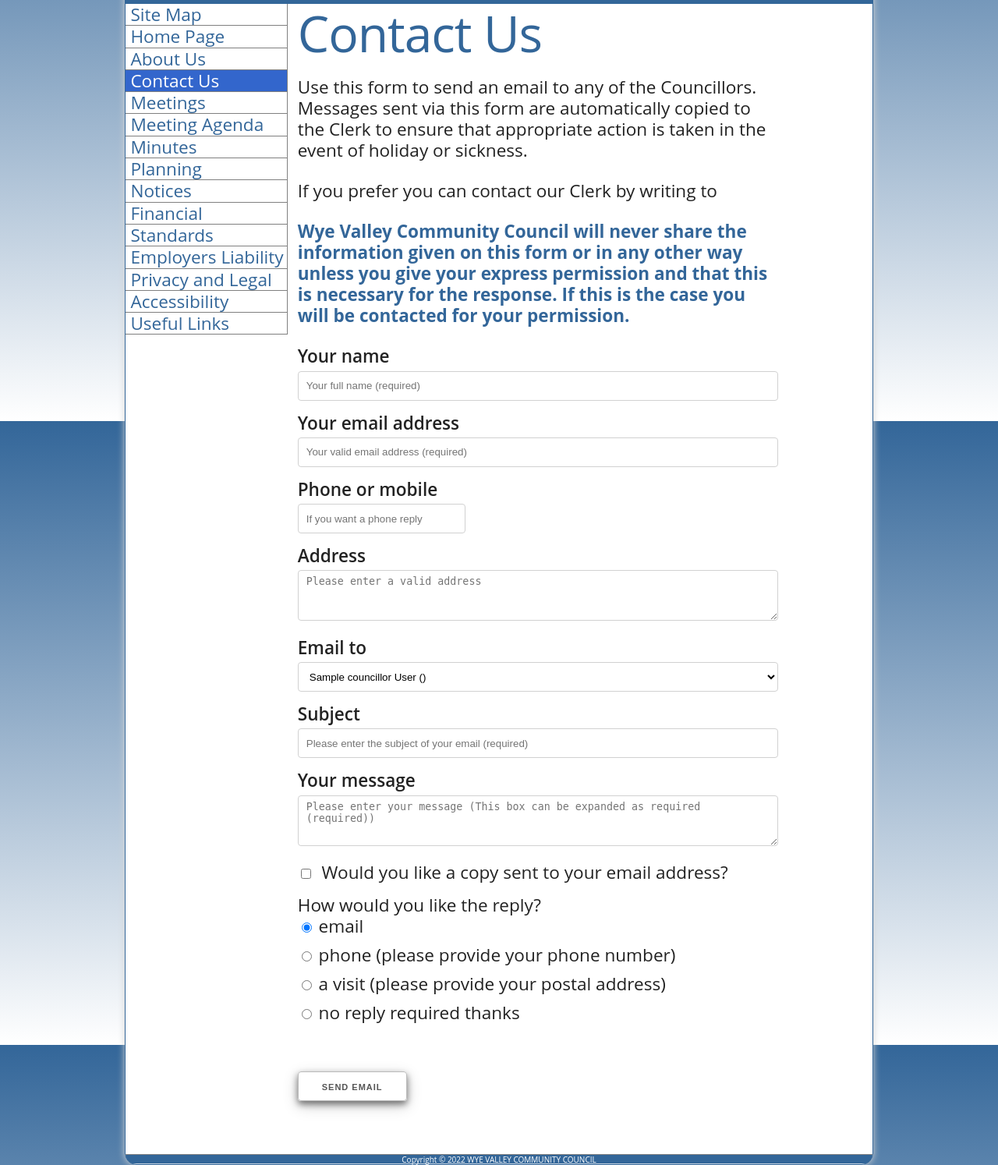
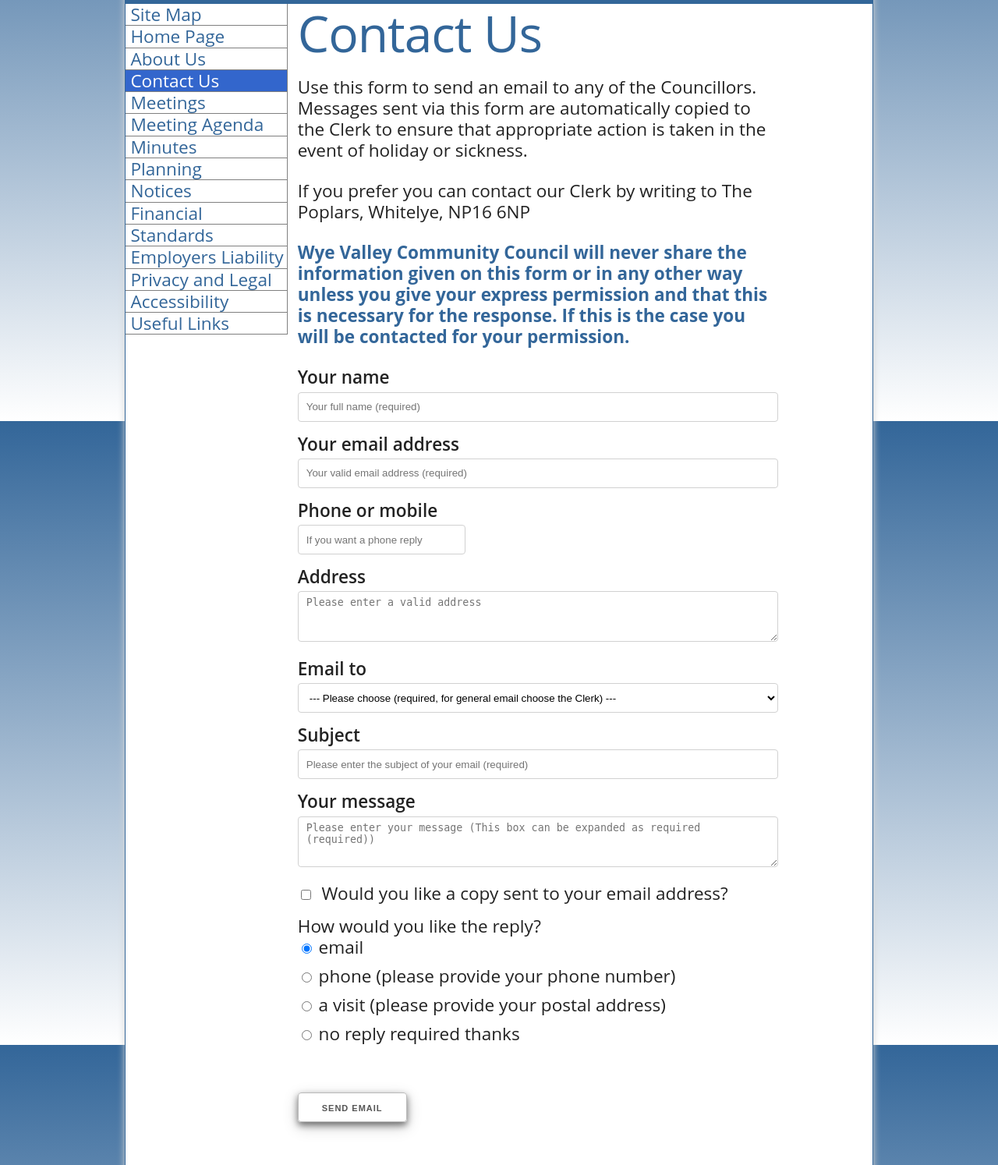
Before and after one commit to gitforsteve/wyevalleycc, a PHP site: page /contact.php in a window 1280 px wide. Shown: the part 260-1754 px from the top of the page at 78% size. Run offline with PHP 8.4, Linux system fonts and the light colour scheme; tables that the repository leaves empty or names only in its code hold one stand-in row (values such as "Sample post"); data that the repository does not hold is empty; some libraries are stand-ins or nearby versions.

Commit message:
Correction of contacts

```diff
--- a/contact.php
+++ b/contact.php
@@ -47,6 +47,7 @@ require "classes.php";
 require "Exception.php";
 require "PHPMailer.php";
 require "SMTP.php";
+require "MyCSV.class.php";
 if(isset($_POST['id'])){
   // send to a specific councillor
   $id = $_POST['id'];
@@ -139,20 +140,17 @@ HERE;
     }
   }
 }
-$q = new Database('Councillor');
-$councillors = $q->getData("select * from councillor c left join ward w on c.ward=w.wardid order by surname, name");
+//$q = new Database('Councillor');
+//$councillors = $q->getData("select * from councillor c left join ward w on c.ward=w.wardid order by surname, name");
+$councillors = new MyCSV('data/councillor.csv');
+$councillors->sort('surname');
 
 ?>
 <div class="eight columns" id="content" style="border-radius:0 0 15px 0; ">
   <div class="row">
     <h1 class="limit-min-max">Contact Us</h1>
     <p>Use this form to send an email to any of the Councillors. Messages sent via this form are automatically copied to the Clerk to ensure that appropriate action is taken in the event of holiday or sickness.</p>
-    <p>If you prefer you can contact our Clerk by writing to<br />
-    <?
-    $address = $q->getSingle("select * from councillor where ward = 3");
-    echo $address->address;
-    ?>
-    </p>
+    <p>If you prefer you can contact our Clerk by writing to The Poplars, Whitelye, NP16 6NP<br /></p>
     <p class="newshead">Wye Valley Community Council will never share the information given on this form or in any other way unless you give your express permission and that this is necessary for the response. If this is the case you will be contacted for your permission.</p>
   </div>
   <div class="row" style="color: red; font-weight: bold; text-align:center;"><?=$errorMessage?> <?=$unsent?></div>
@@ -170,16 +168,24 @@ $councillors = $q->getData("select * from councillor c left join ward w on c.war
       <select class="u-full-width" name="emailTo" id="emailTo">
         <option value="">--- Please choose (required, for general email choose the Clerk) ---</option>
         <?php
-        foreach($councillors as $councillor){
-          $sel = "";
-          if($councillor->surname > '' or $id > ''){
-            if($councillor->code === $id or $councillor->email === $_POST['emailTo']){
+        while($councillor = $councillors->each()){
+          if($councillor['surname'] != "ZZZ"){
+            $sel = "";
+            switch($councillor['ward']){
+              case 1: $wardname = "Tintern"; break;
+              case 2: $wardname = "Llandogo"; break;
+              case 3: $wardname = "Clerk to the Council"; break;
+              case 4: $wardname = "County Councillor"; break;
+            }
+            if($councillor['surname'] > '' or $id > ''){
+              if($councillor['code'] === $id or $councillor['email'] === $_POST['emailTo']){
               $sel = "selected";
             }
-            printf("<option value='%s' %s>%s %s (%s)</option>",$councillor->email,$sel,$councillor->name,$councillor->surname,$councillor->wardname);
+            printf("<option value='%s' %s>%s %s (%s)</option>",$councillor['email'],$sel,$councillor['name'],$councillor['surname'],$wardname);
           }
         }
-        ?>
+      }
+       ?>
       </select>
       <label for="subject">Subject</label>
       <input class="u-full-width" type="text" name="subject" id="subject" placeholder="Please enter the subject of your email (required)" value="<?=$_POST['subject']?>">
```
